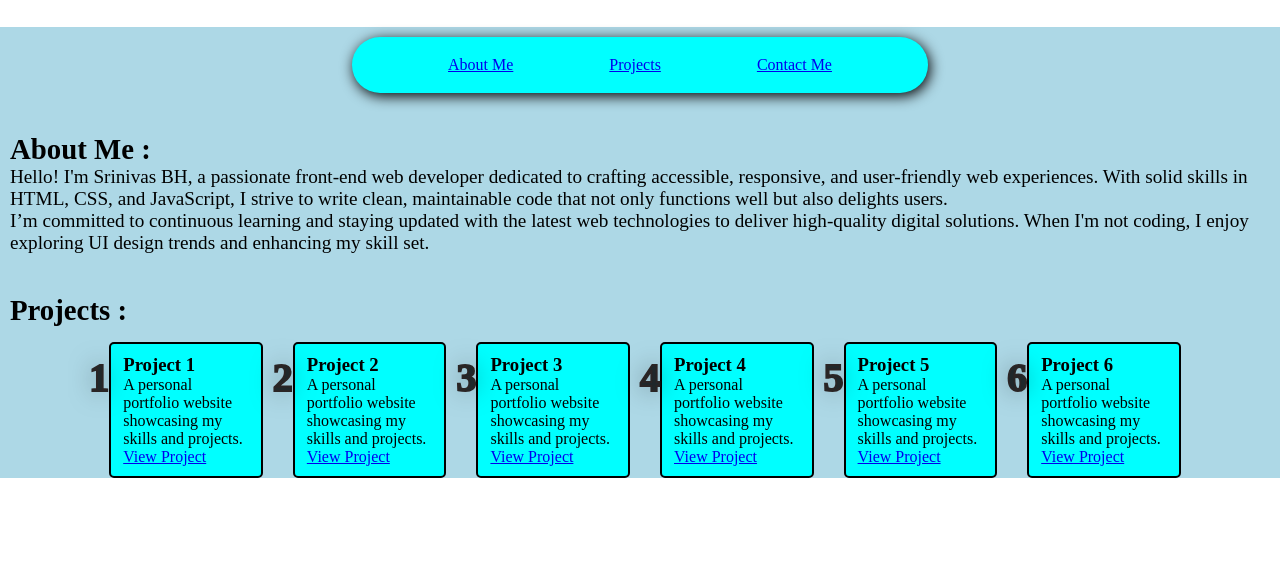
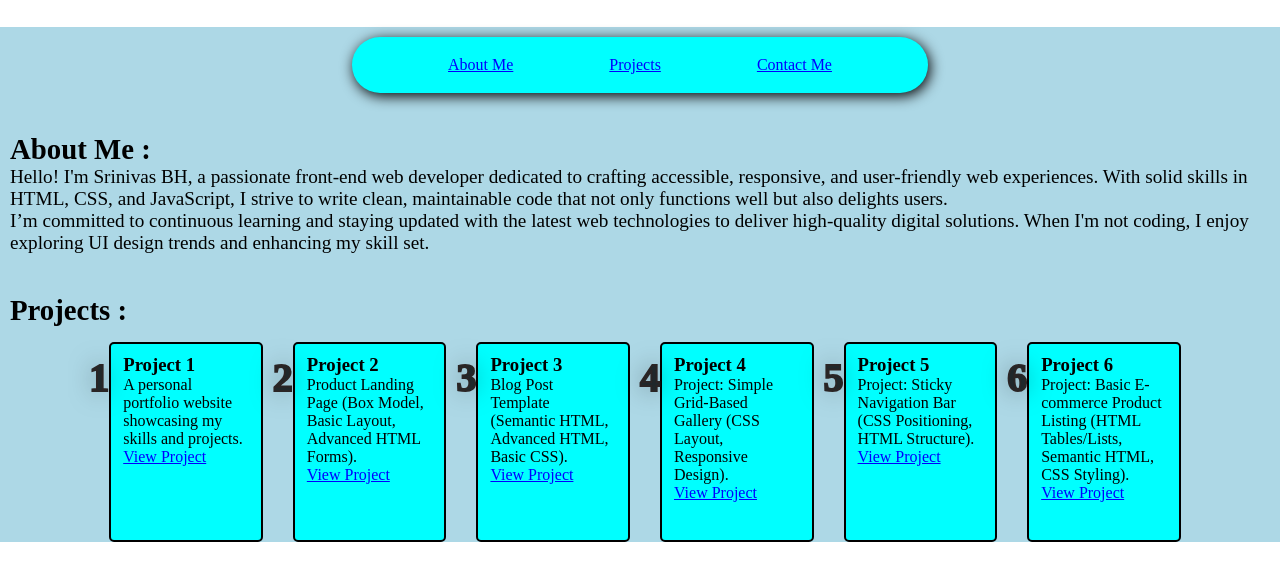
Before and after one commit to Srinivas-BH/project1-10, a plain HTML site: page project1/index.html in a window 1280 px wide. Shown: the part 48-628 px from the top of the page. Drawn offline with Linux system fonts and the light colour scheme.

Commit message:
edited project section

```diff
--- a/project1/index.html
+++ b/project1/index.html
@@ -67,31 +67,31 @@ Question: Design and build a personal portfolio website. This should include an
             <div class="projectcard">
                 <div class="projectnumber"><span>2</span></div>
                 <h3>Project 2</h3>
-                <p>A personal portfolio website showcasing my skills and projects.</p>
+                <p>Product Landing Page (Box Model, Basic Layout, Advanced HTML Forms).</p>
                 <a href="https://github.com/srinivasbh/portfolio">View Project</a>
             </div>
             <div class="projectcard">
                 <div class="projectnumber"><span>3</span></div>
                 <h3>Project 3</h3>
-                <p>A personal portfolio website showcasing my skills and projects.</p>
+                <p>Blog Post Template (Semantic HTML, Advanced HTML, Basic CSS).</p>
                 <a href="https://github.com/srinivasbh/portfolio">View Project</a>
             </div>
             <div class="projectcard">
                 <div class="projectnumber"><span>4</span></div>
                 <h3>Project 4</h3>
-                <p>A personal portfolio website showcasing my skills and projects.</p>
+                <p>Project: Simple Grid-Based Gallery (CSS Layout, Responsive Design).</p>
                 <a href="https://github.com/srinivasbh/portfolio">View Project</a>
             </div>
             <div class="projectcard">
                 <div class="projectnumber"><span>5</span></div>
                 <h3>Project 5</h3>
-                <p>A personal portfolio website showcasing my skills and projects.</p>
+                <p>Project: Sticky Navigation Bar (CSS Positioning, HTML Structure).</p>
                 <a href="https://github.com/srinivasbh/portfolio">View Project</a>
             </div>
             <div class="projectcard">
                 <div class="projectnumber"><span>6</span></div>
                 <h3>Project 6</h3>
-                <p>A personal portfolio website showcasing my skills and projects.</p>
+                <p>Project: Basic E-commerce Product Listing (HTML Tables/Lists, Semantic HTML, CSS Styling).</p>
                 <a href="https://github.com/srinivasbh/portfolio">View Project</a>
             </div>
         </div>
--- a/project1/style.css
+++ b/project1/style.css
@@ -83,7 +83,7 @@
     margin-top: 15px;
     border-radius: 5px;
     width: 12%;
-    height: 100%;
+    height: 25vh;
     position: relative;
 }
 .projectnumber{
@@ -100,3 +100,16 @@
     text-shadow: 0 0 1.5rem rgba(0,0,0,0.5);
     font-size: 2.5rem;
 }
+a:visited{
+
+    color: black;
+}
+a:link{
+    color: blue;
+}
+a:hover{
+    color: green;
+}
+a:active{
+    background-color: black;
+}
```
